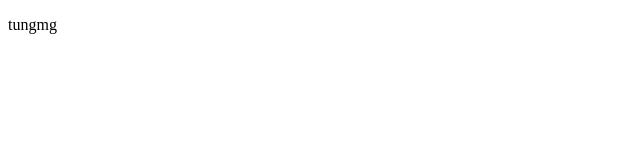
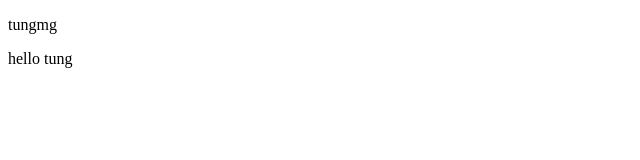
Before and after one commit to tungmg/MindX_WA_Lesson3, a plain HTML site: page hello.html in a window 1280 px wide. Shown: the full height of the page, 0-640 px from the left. Drawn offline with Linux system fonts and the light colour scheme.

Commit message:
Update hello.html

```diff
--- a/hello.html
+++ b/hello.html
@@ -8,5 +8,6 @@
 </head>
 <body>
     <p>tungmg</p>
+    <p>hello tung</p>
 </body>
 </html>
```
